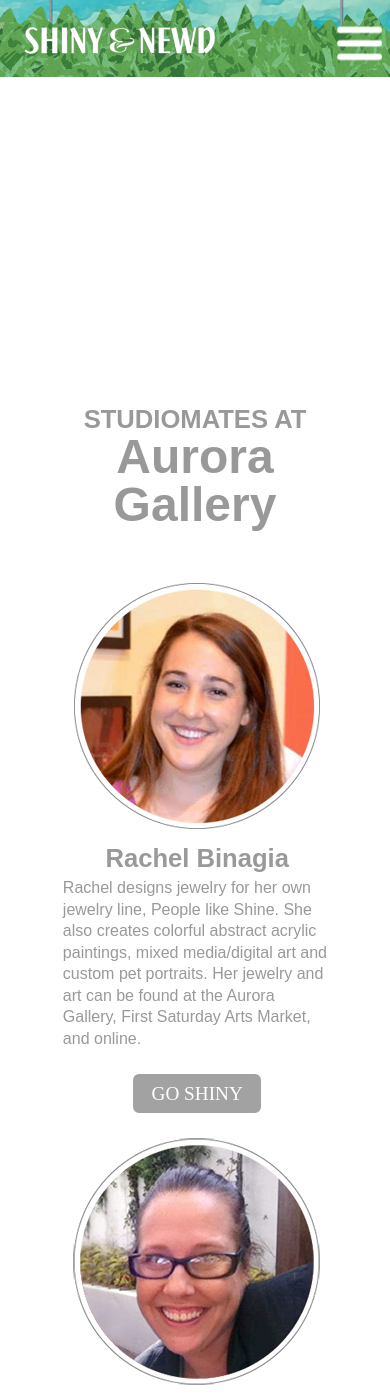
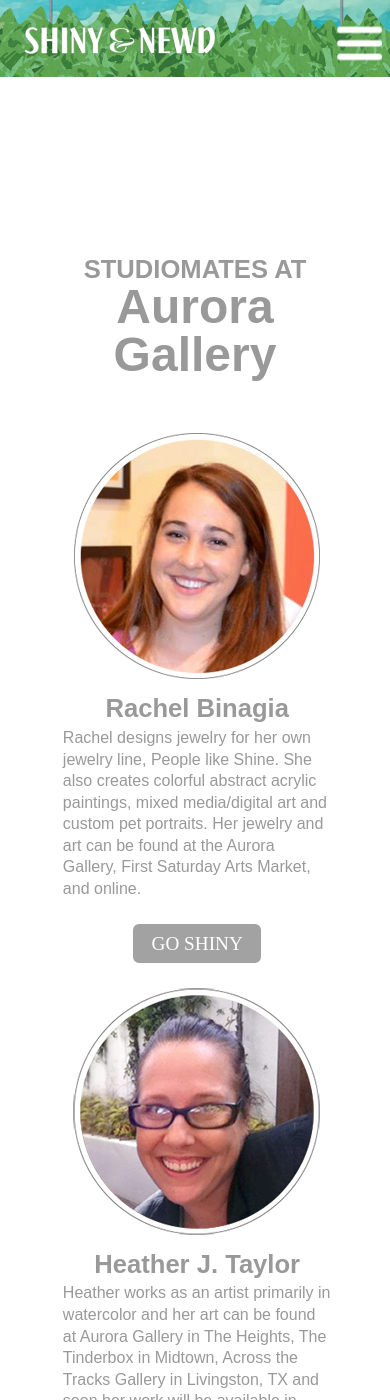
Before and after one commit to rachyrach/shinyandnewd, a Jekyll site: the page built from index.html, in a window 390 px wide and 1400 px high, scrolled down 418 px. Built offline with Jekyll 4.4.1, drawn with Linux system fonts in a browser that asks for light colours; Markdown is read by kramdown in place of the engine named in the settings.

Commit message:
100px
height

```diff
--- a/css/main.css
+++ b/css/main.css
@@ -334,7 +334,7 @@ background-attachment:scroll;
     #home{
 	background-attachment:scroll;
 background-size: 1000px;
-        height: 250px;
+        height: 100px;
 }
 }
 
```
